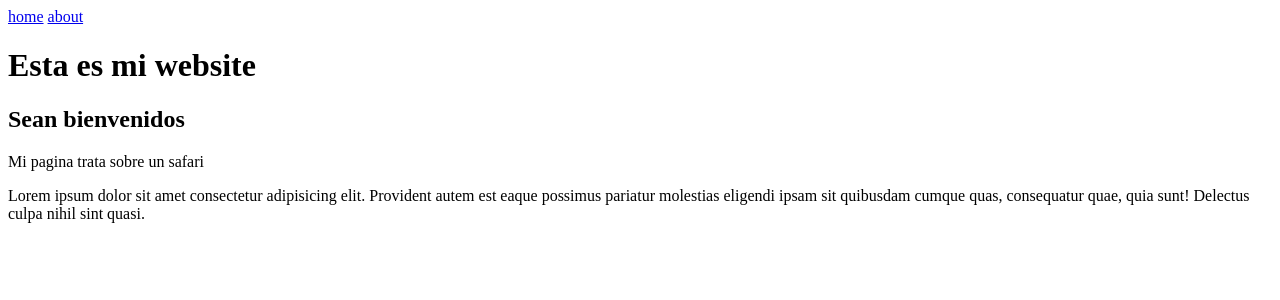
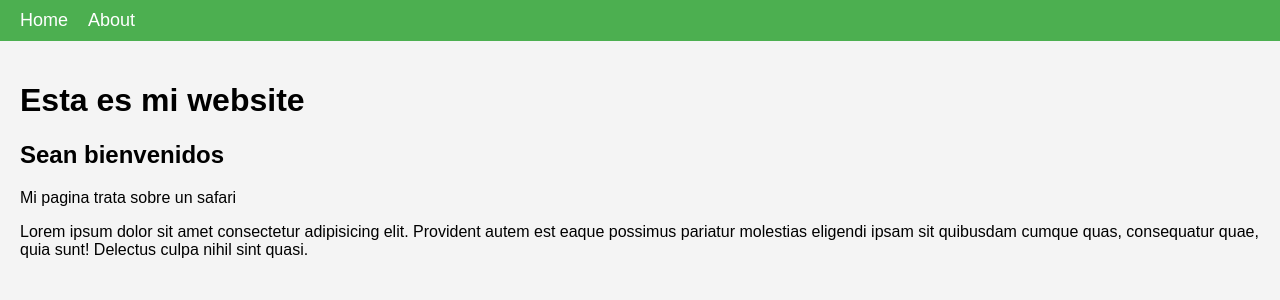
Before and after one commit to CarlimarR/Proyect-Django, a Django app: template templates/home.html in a window 1280 px wide. Shown: the top 300 px of the page. Run offline with Django 3.2, Linux system fonts and the light colour scheme; the template is opened without the code that fills it, so the values that code supplies are empty.

Commit message:
styles of navbar

```diff
--- a/django_02/settings.py
+++ b/django_02/settings.py
@@ -116,6 +116,7 @@ USE_TZ = True
 # https://docs.djangoproject.com/en/5.1/howto/static-files/
 
 STATIC_URL = 'static/'
+STATICFILES_DIRS = [BASE_DIR / 'static']
 
 # Default primary key field type
 # https://docs.djangoproject.com/en/5.1/ref/settings/#default-auto-field
--- /dev/null
+++ b/static/css/home.css
@@ -0,0 +1,32 @@
+/* Estilos generales */
+body {
+    font-family: Arial, sans-serif;
+    margin: 0;
+    padding: 0;
+    background-color: #f4f4f4;
+}
+
+/* Estilos para la navbar */
+.navbar {
+    background-color: #4CAF50; /* Verde */
+    padding: 10px 20px;
+    display: flex;
+    justify-content: flex-start; /* Alinea los elementos al inicio */
+    align-items: center;
+}
+
+.navbar a {
+    color: white; /* Texto blanco */
+    text-decoration: none;
+    margin-right: 20px; /* Espacio entre los enlaces */
+    font-size: 18px;
+}
+
+.navbar a:hover {
+    color: #d4f7d4; /* Verde claro al pasar el mouse */
+}
+
+/* Contenido principal */
+.content {
+    padding: 20px;
+}
--- a/templates/includes/navbar.html
+++ b/templates/includes/navbar.html
@@ -4,15 +4,21 @@
     <meta charset="UTF-8">
     <meta name="viewport" content="width=device-width, initial-scale=1.0">
     <title>Document</title>
+    <!-- Enlazar el archivo CSS -->
+    {% load static %}
+    <link rel="stylesheet" href="{% static 'css/home.css' %}">
 </head>
 <body>
+    <!-- Navbar -->
+    <div class="navbar">
+        <a href="{% url 'home' %}">Home</a>
+        <a href="{% url 'about' %}">About</a>
+    </div>
 
-    <a href="{% url 'home'%}">home</a>
-    <a href="{% url 'about'%}">about</a>
-
-    {% block content %}
-
-    {% endblock %}
-
+    <!-- Contenido principal -->
+    <div class="content">
+        {% block content %}
+        {% endblock %}
+    </div>
 </body>
 </html>
```
